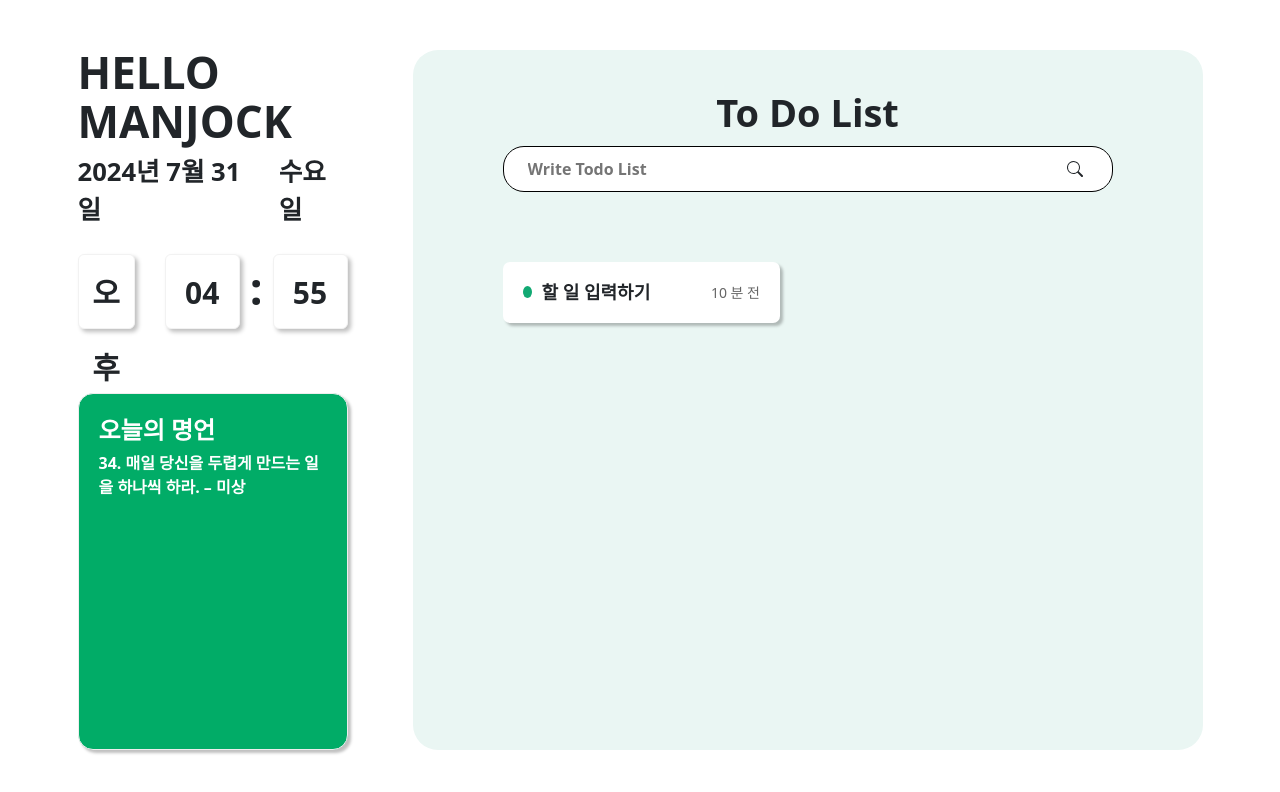
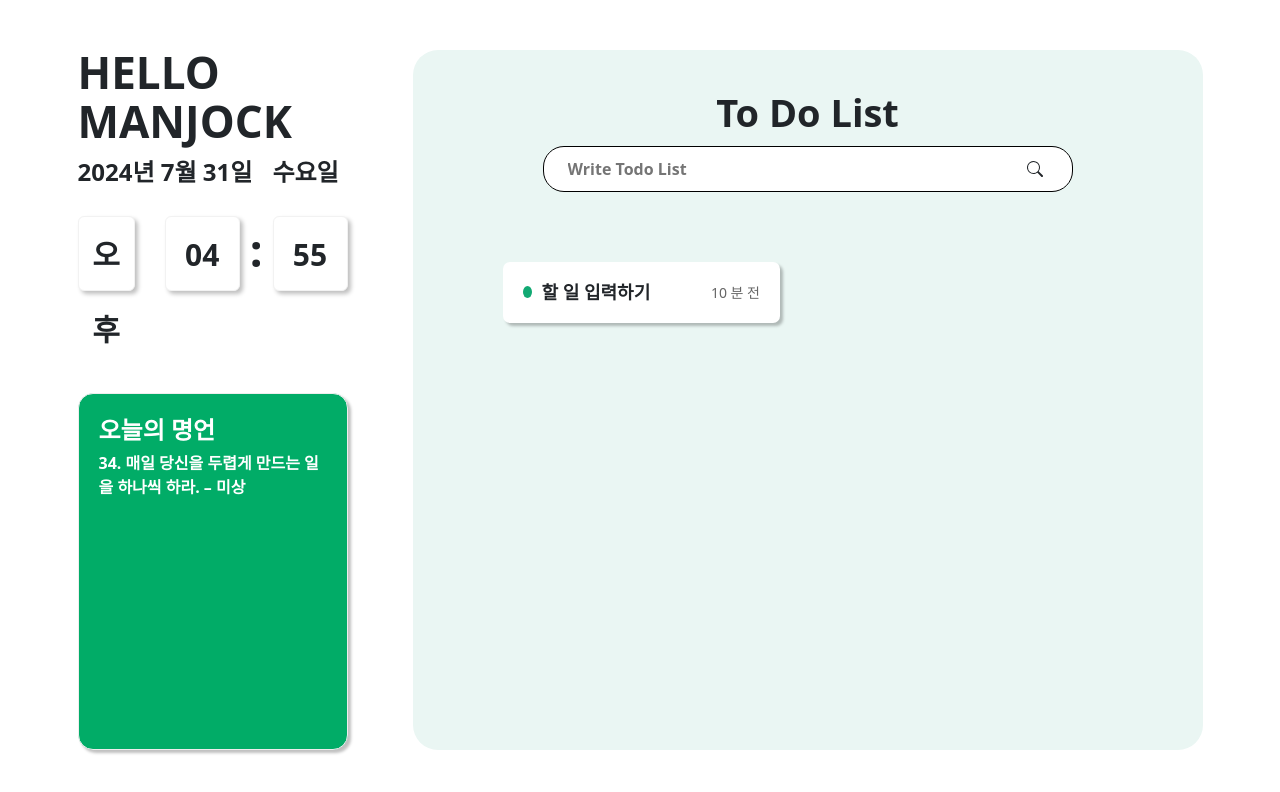
Before and after one commit to Man-joke/toy-Todo_List, a React (Create React App) app: page / in a window 1280 px wide. Shown: the top 792 px of the page. Built offline with nearby package versions, Linux system fonts and the light colour scheme; the HTML template or start-up script is replaced by a standard one.

Commit message:
돋보기 기능 수정 & input center 정렬 & 스크롤 추가

```diff
--- a/src/components/ListInsert.jsx
+++ b/src/components/ListInsert.jsx
@@ -74,6 +74,7 @@ const ListInsert = ({ onInsert, selectedTodo, onUpdate, timestamp }) => {
             fill="currentColor"
             className="bi bi-search"
             viewBox="0 0 16 16"
+            onClick={selectedTodo ? () => onUpdate(selectedTodo.id, value) : onSubmit}
           >
             <path d="M11.742 10.344a6.5 6.5 0 1 0-1.397 1.398h-.001c.03.04.062.078.098.115l3.85 3.85a1 1 0 0 0 1.415-1.414l-3.85-3.85a1.007 1.007 0 0 0-.115-.1zM12 6.5a5.5 5.5 0 1 1-11 0 5.5 5.5 0 0 1 11 0" />
           </svg>
--- a/src/scss/ListTodo.scss
+++ b/src/scss/ListTodo.scss
@@ -2,8 +2,9 @@
   margin-top: 7rem;
   .item {
     ul {
+      padding: 0 2rem 0 0;
+      height: calc(100vh - 38rem);
       overflow-y: scroll;
-      padding: 0 2rem 0 0;
       &::-webkit-scrollbar {
         background-color: #eaf6f3;
       }
--- a/src/scss/Right.scss
+++ b/src/scss/Right.scss
@@ -18,12 +18,14 @@
     }
   }
   .input-group {
-    position: relative;
-    margin: 0 auto;
+    text-align: center;
     label {
       position: relative;
+      margin: 0 auto;
       width: 100%;
+      max-width: 53rem;
       input {
+        margin: 0 auto;
         width: 100%;
         display: inline-block;
         height: 4.6rem;
--- a/src/scss/left.scss
+++ b/src/scss/left.scss
@@ -21,7 +21,7 @@
 .date-wrap{
     text-align: left;
     > div{
-        font-size: 2vw;
+        font-size: 2.4rem;
         line-height: 3.8rem;
         font-weight: bold;
     }
```
